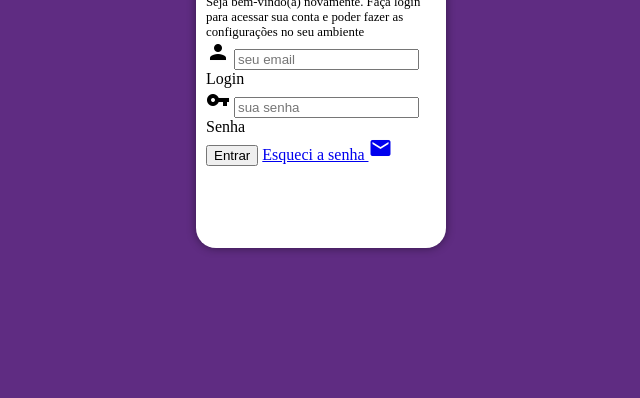
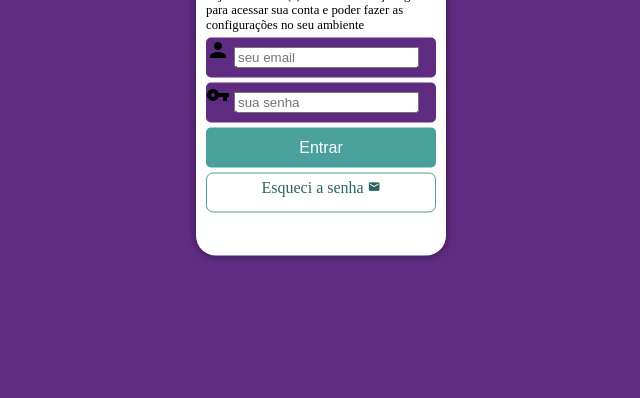
Before and after one commit to sergiogaraujo/projeto-login, a plain HTML site: page index.html in a window 1280 px wide. Shown: the part 402-800 px from the top of the page, without its empty margins (319-959 px from the left). Drawn offline with Linux system fonts and the light colour scheme.

Commit message:
atualização

```diff
--- a/estilos/style.css
+++ b/estilos/style.css
@@ -33,7 +33,7 @@ section#login {
 
     background-color: white;
     width: 250px;
-    height: 500px;
+    height: 515px;
     border-radius: 20px;
     box-shadow: 0px 0px 10px rgba(0, 0, 0, 0.450);
     transition: width 1s, height 0.3s;
@@ -62,5 +62,57 @@ div#formulario > h1 {
 
 div#formulario >p {
     font-size: 0.8em;
+}
+
+form > div.campo {
+    background-color:#5f2c82;
+    display: block;
+    width: 100%;
+    height: 40px;
+    border-radius: 5px;
+    margin: 5px 0px;
+}
+
+div.campo > label{
+    display: none;
+}
+
+form > input[type="submit"] {
+    display: block;
+    font-size: 1em;
+    width: 100%;
+    height: 40px;
+    background-color: #49a09d;
+    color : white;
+    border: none;
+    border-radius: 5px;
+    cursor: pointer;
 
 }
+
+form >input[type=submit]:hover{
+    background=color:#2d6462;
+}
+
+form >a.botao {
+    display: block;
+    text-align: center;
+    font-size: 1em;
+    width: 100%;
+    height: 40px;
+    padding-top: 5px;
+    margin-top: 5px;
+    background-color:white;
+    color:#2d6462;
+    border: 1px solid #49a09d;
+    border-radius: 7px;
+    text-decoration: none;
+}
+
+form >a.botao:hover {
+    background-color: #6cd3cf;
+
+}
+form > a.botao > i {
+    font-size: 0.8em;
+}
--- a/index.html
+++ b/index.html
@@ -32,7 +32,7 @@
 
                     </div>
                     <input type="submit" value="Entrar">
-                    <a href="esqueci.html">
+                    <a href="esqueci.html" class="botao">
                         Esqueci a senha <i class="material-icons">mail</i>
                     </a>
 
```
